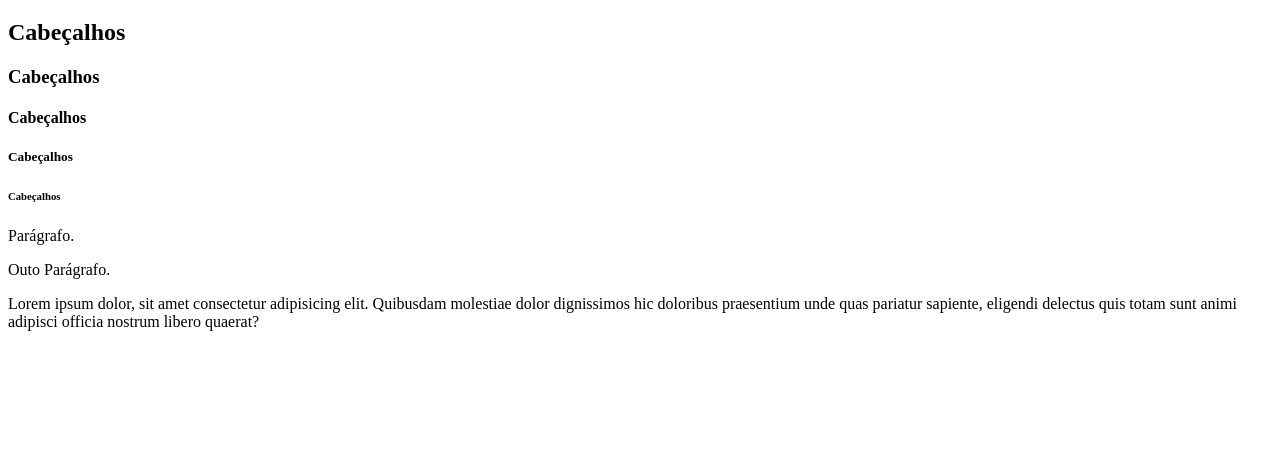
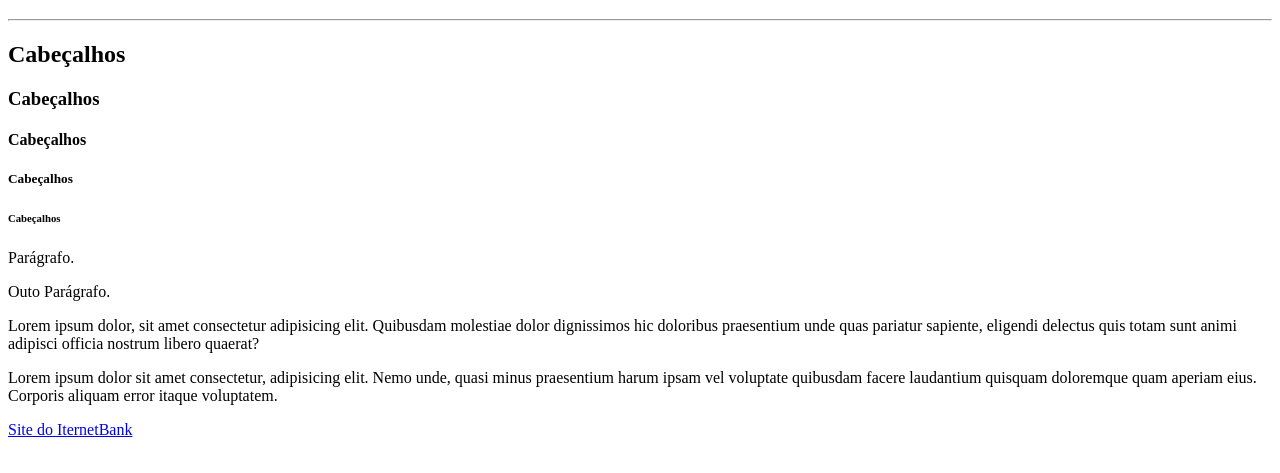
Before and after one commit to 071272/PrimeiroProjeto, a plain HTML site: page principais_tags_html_p1.html in a window 1280 px wide. Shown: the part 61-534 px from the top of the page. Drawn offline with Linux system fonts and the light colour scheme.

Commit message:
Aula de Links

```diff
--- a/principais_tags_html_p1.html
+++ b/principais_tags_html_p1.html
@@ -12,6 +12,9 @@
 
     <!--Cabeçalhos-->
     <h1>Título Principal(h1)</h1>
+
+    <hr>
+
     <h2>Cabeçalhos</h2>
     <h3>Cabeçalhos</h3>
     <h4>Cabeçalhos</h4>
@@ -22,7 +25,11 @@
     <P>Parágrafo.</P>
     <p>Outo Parágrafo.</p>
     <p>Lorem ipsum dolor, sit amet consectetur adipisicing elit. Quibusdam molestiae dolor dignissimos hic doloribus praesentium unde quas pariatur sapiente, eligendi delectus quis totam sunt animi adipisci officia nostrum libero quaerat?</p>
+    <p>Lorem ipsum dolor sit amet consectetur, adipisicing elit. Nemo unde, quasi minus praesentium harum ipsam vel voluptate quibusdam facere laudantium quisquam doloremque quam aperiam eius. Corporis aliquam error itaque voluptatem.</p>
 
+<!-- Links -->
+
+    <a href="https://www.santander.com.br/" target="_blank">Site do IternetBank</a>
 
 </body>
 </html>
```
